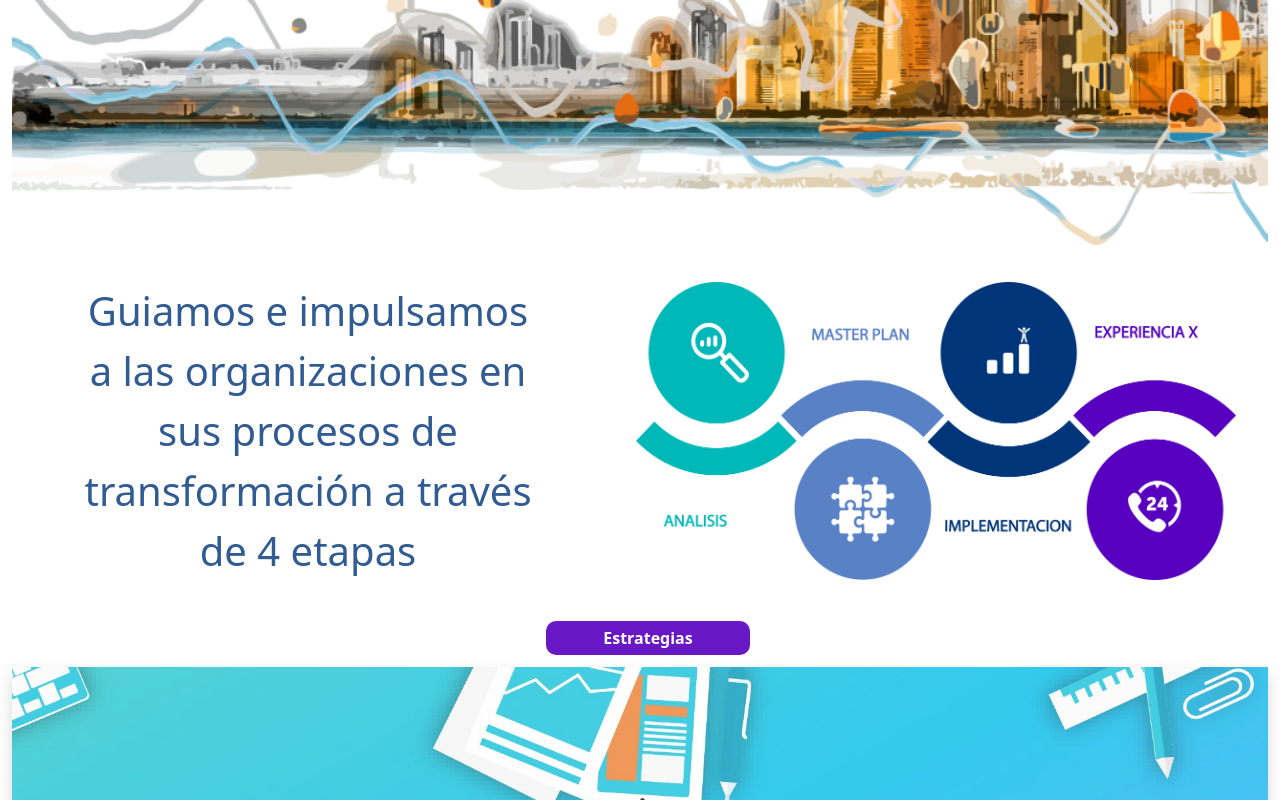
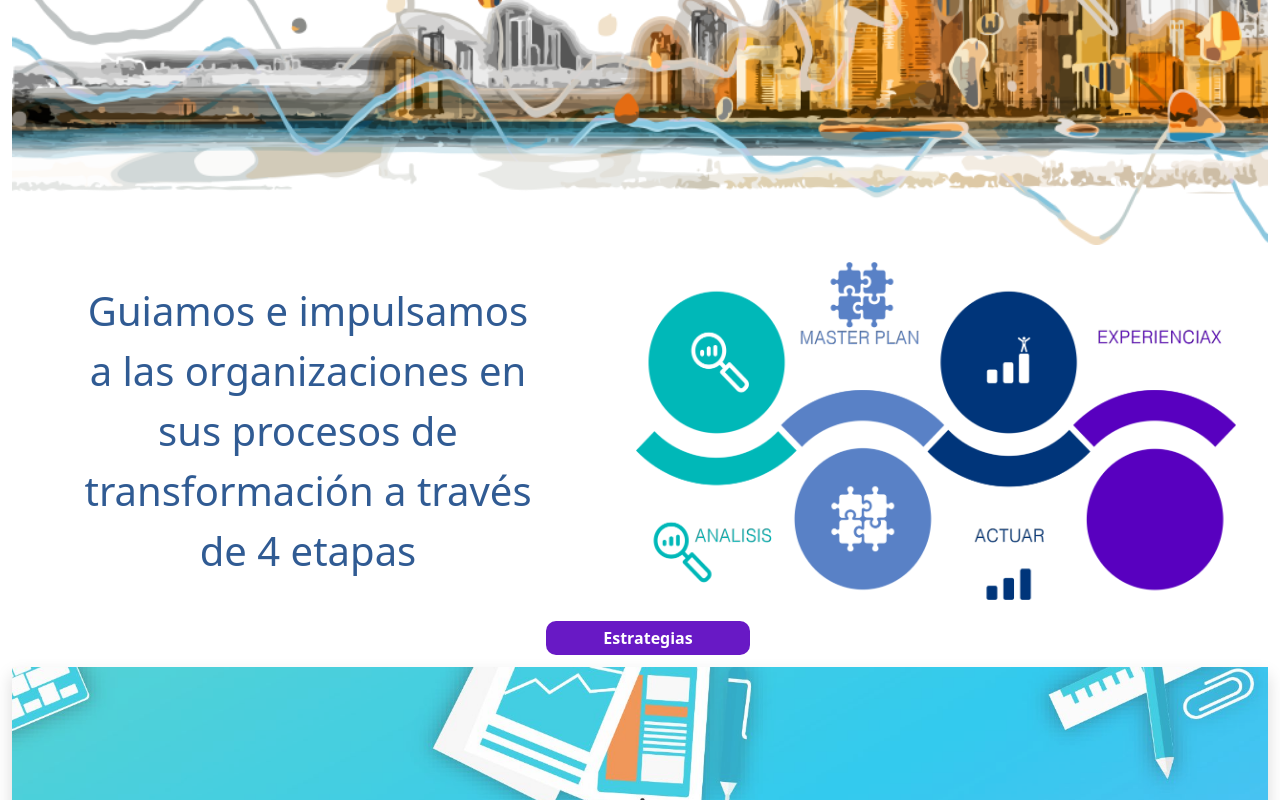
Before and after one commit to metodofixionn/proyectosass, a website: page index.html in a window 1280 px wide. Shown: the part 541-1341 px from the top of the page. Drawn offline with nearby package versions, Linux system fonts and the light colour scheme.

Commit message:
cambio de img

```diff
--- a/index.html
+++ b/index.html
@@ -48,7 +48,7 @@
                     <p class="m-3">Guiamos e impulsamos a las organizaciones en sus procesos de transformación a través de 4 etapas</p>
                 </div>
                 <div class="col-12 col-md-6 m-1 align-items-center">
-                    <a href="/pages/contacto.html"><img src="./assets/img/metodox.png" class="card-img-top m-1" alt=""></a>
+                    <a href="/pages/contacto.html"><img src="./assets/img/metodox1.png" class="card-img-top m-1" alt=""></a>
                 </div>
                 <div class="row justify-content-center m-2">
                     <a href="./pages/metodox.html" class="col-6 col-md-2 btnf-terciario">Estrategias</a>
```
